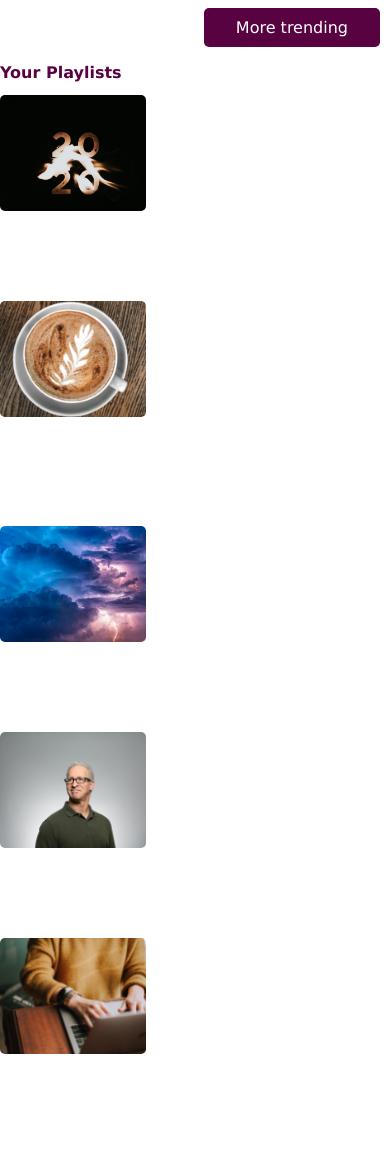
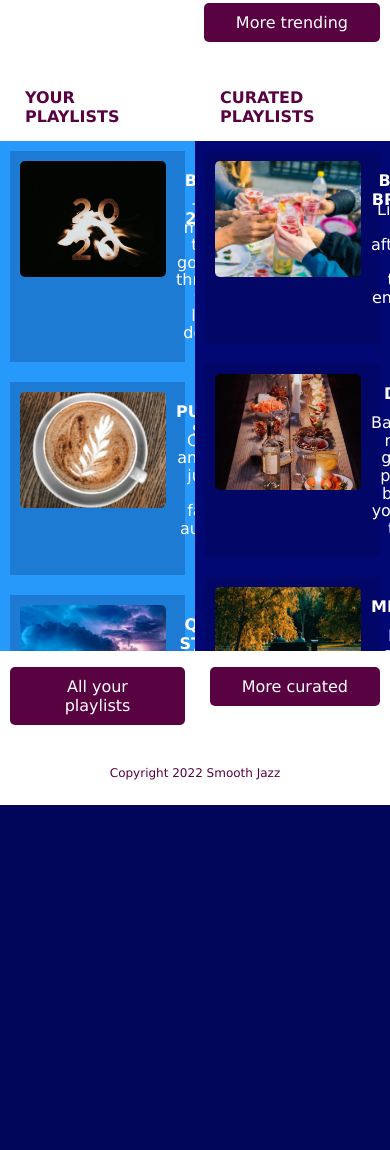
Before and after one commit to 1225881048/streamingmedia, a plain HTML site: page index.html in a window 390 px wide. Shown: the part 617-1767 px from the top of the page. After the commit the page ends 1422 px from the top, so only its background shows below. Drawn offline with Linux system fonts and the light colour scheme.

Commit message:
finished page basics
completed basic css for full-width page. Incomplete is custom scrollbar, custom audio, and responsive

```diff
--- a/index.html
+++ b/index.html
@@ -88,77 +88,83 @@
                 <p><a href="#" class="button">More trending</a></p>
             </section>
 
+            <div>
                 <section id="playlists">
                     <h2 class="plum">Your Playlists</h2>
 
-                <article>
+                    <div>
+                        <article class="curatedlist">
                             <img src="images/best-of-2020-cover.png" alt="Best of 2020 Cover">
                             <h3>Best of 2020</h3>
                             <p>The music that got you through the lock down.</p>
                         </article>
 
-                <article>
+                        <article class="curatedlist">
                             <img src="images/pumpkin-spice-cover.png" alt="Pumpkin Spice Cover">
                             <h3>Pumpkin Spice</h3>
                             <p>Creamy and spicy, just like your favorite autumnal latte.</p>
                         </article>
 
-                <article>
+                        <article class="curatedlist">
                             <img src="images/quiet-storm-cover.png" alt="Quiet Storm Cover">
                             <h3>Quiet Storm</h3>
                             <p>Slow tempos and relaxed rhythms.</p>
                         </article>
 
-                <article>
+                        <article class="curatedlist">
                             <img src="images/smooth-jazz-cover.png" alt="Smooth Jazz Cover">
                             <h3>Smooth Jazz</h3>
                             <p>The pioneers of smooth jazz</p>
                         </article>
 
-                <article>
+                        <article class="curatedlist">
                             <img src="images/smooth-study-cover.png" alt="Smooth Study Cover">
                             <h3>Smooth Study</h3>
                             <p>Background music to keep you going while you study.</p>
                         </article>
+                    </div>
 
                     <p><a href="#" class="button">All your playlists</a></p>
                 </section>
 
-            <section>
+                <section id="curated">
                     <h2 class="plum">Curated Playlists</h2>
 
-                <article>
+                    <div>
+                        <article class="curatedlist">
                             <img src="images/boozy-brunch-cover.png" alt="Boozy Brunch Cover">
                             <h3>Boozy Brunch</h3>
                             <p>Light up the afternoon with these energetic hits.</p>
                         </article>
 
-                <article>
+                        <article class="curatedlist">
                             <img src="images/dinner-party-cover.png" alt="Dinner Party Cover">
                             <h3>Dinner Party</h3>
                             <p>Background music to give your party life, but allow your guests to chat.</p>
                         </article>
 
-                <article>
+                        <article class="curatedlist">
                             <img src="images/mellow-cover.png" alt="Mellow Cover">
                             <h3>Mellow</h3>
                             <p>Relax after a stressful day with this collection of extra smooth jazz.</p>
                         </article>
 
-                <article>
+                        <article class="curatedlist">
                             <img src="images/jazz-chill-cover.png" alt="Jazz Chill Cover">
                             <h3>Jazz and Chill</h3>
                             <p>Set the mood with these silky sounds.</p>
                         </article>
 
-                <article>
+                        <article class="curatedlist">
                             <img src="images/smooth-saxophone-cover.png" alt="Smooth Saxophone Cover">
                             <h3>Jazz Saxophone</h3>
                             <p>The greatest collection of your sax favorites.</p>
                         </article>
+                    </div>
 
                     <p><a href="#" class="button">More curated</a></p>
                 </section>
+            </div>
         </main>
 
         <footer>
--- a/stylesheet.css
+++ b/stylesheet.css
@@ -57,7 +57,7 @@ ul {
     padding-top: 10px;
     margin: 0;
     padding-left: 10px;
-    padding-bottom: 20px;
+    padding-bottom: 15px;
     align-items: center;
 }
 
@@ -79,20 +79,26 @@ li a {
     font-variant: small-caps;
     text-align: left;
     font-size: 1.5rem;
+    font-weight: 600;
 }
 
-main {
+main, footer {
     background-color: #fff;
 }
 
-#trending h2 {
+#trending h2, #playlists h2, #curated h2 {
     margin: 0px;
     padding: 30px 25px 8px 25px;
     text-transform: uppercase;
 }
 
+#playlists h2, #curated h2 {
+    padding-bottom: 15px;
+}
+
 #trending > div {
     display: flex;
+    /* --------------------scroll bar---------------------- */
     overflow: auto;
 }
 
@@ -114,6 +120,9 @@ p, dl, dd {
 
 footer p {
     font-size: .75em;
+    margin: 0 auto;
+    padding: 25px;
+    text-align: center;
 }
 
 .aloma {
@@ -203,10 +212,66 @@ footer p {
     margin: 0px 10px;
 }
 
-#trending > p {
+#trending > p, #playlists > p, #curated > p {
     text-align: right;
 }
 
+main > div {
+    display:flex;
+    flex: 0 1 auto;
+}
+
+main > div section {
+    max-width: 50%;
+}
+
+#playlists div, #curated div{
+    max-height: 510px;
+    /* --------------------scroll bar---------------------- */
+    overflow: auto;
+}
+
+#playlists div {
+    background-color: #2699FB;
+}
+
+#curated div {
+    background-color: #020873;
+}
+
+.curatedlist {
+    display: grid;
+    grid-template-columns: 1fr 1.5fr;
+    grid-template-rows: 30px 1fr;
+    background-color: rgba(2, 0, 52, 0.199);
+    margin: 10px 10px 20px 10px;
+    padding: 10px;
+}
+
+.curatedlist:hover {
+    background-color: #590242;
+}
+
+.curatedlist img {
+    grid-column: 1;
+    grid-row: 1 / 3;
+}
+
+.curatedlist h3 {
+    grid-column: 2;
+    grid-row: 1;
+    margin: 10px;
+    text-align: center;
+    text-transform: uppercase;
+}
+
+.curatedlist p {
+    grid-column: 2;
+    grid-row: 2;
+    margin: 10px;
+    text-align: center;
+    line-height: 1.1;
+}
 
 
 
```
Lines whose indentation alone changed are shown as unchanged.
